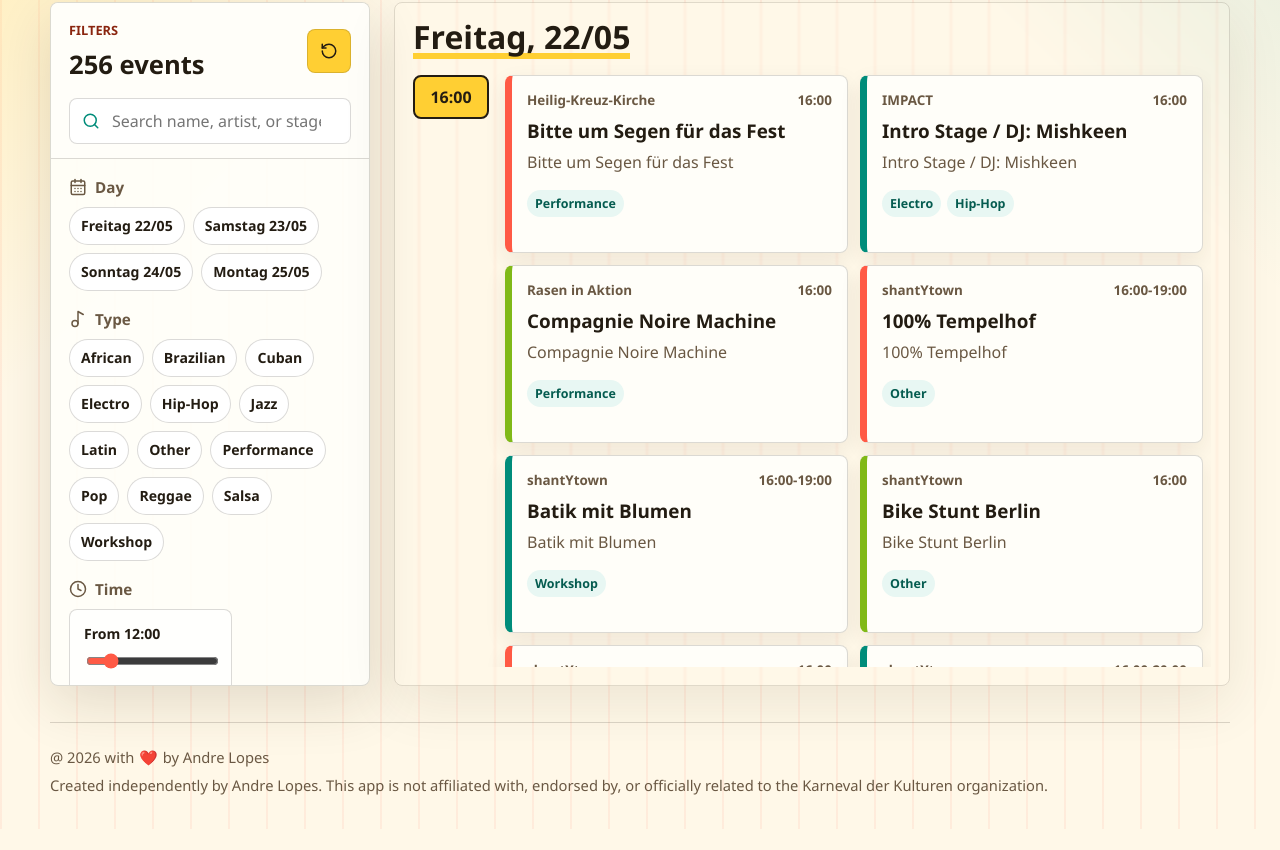
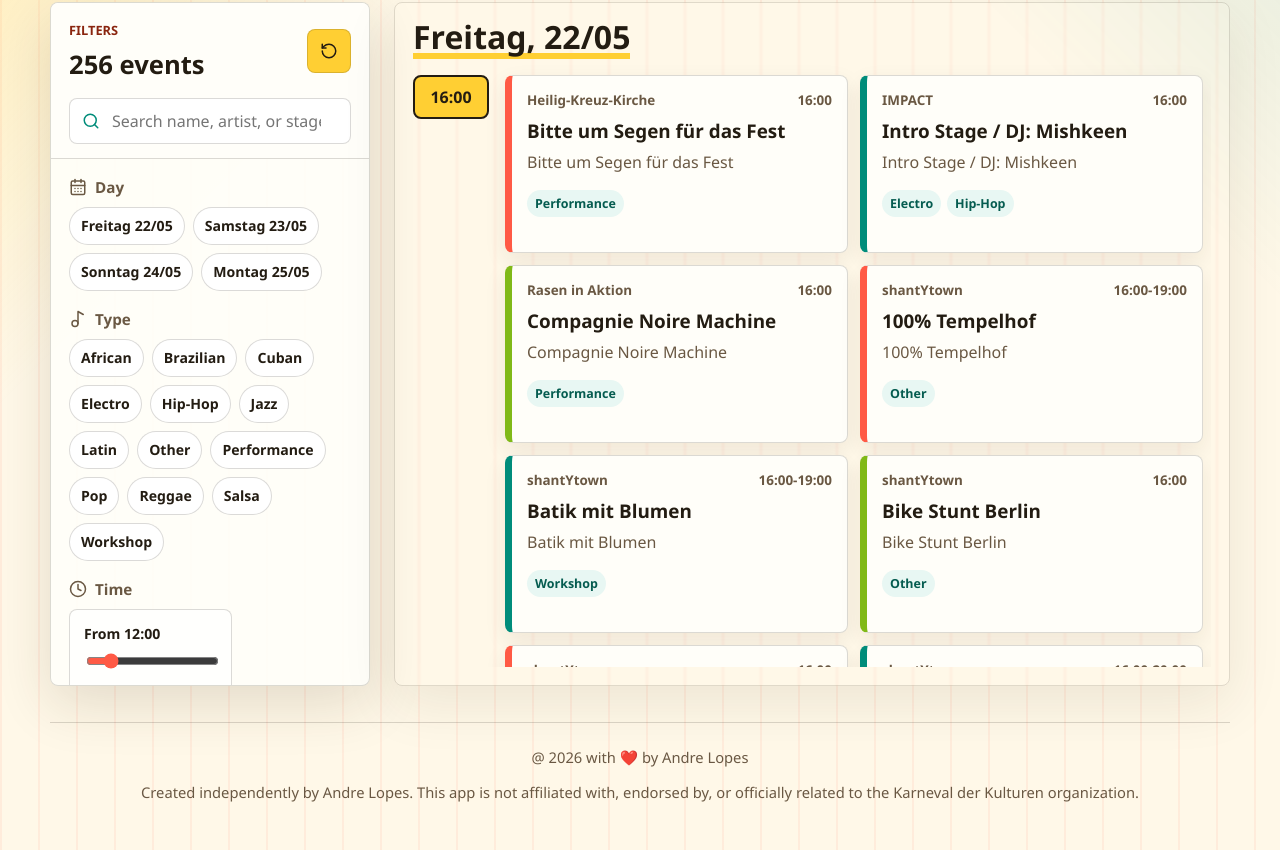
Before and after one commit to alopes2/kdk-event-finder, a React (Vite) app: page / in a window 1280 px wide. Shown: the part 480-1330 px from the top of the page. Before the commit the page ends 1309 px from the top, so only its background shows below. Built offline with nearby package versions, Linux system fonts and the light colour scheme.

Commit message:
Fix footer styling

```diff
--- a/src/styles.css
+++ b/src/styles.css
@@ -452,20 +452,11 @@ h1 {
 }
 
 .site-footer {
-  display: grid;
-  gap: 8px;
+  text-align: center;
   border-top: 1px solid var(--line);
   padding: 24px 0 34px;
   color: var(--muted);
   font-size: 0.92rem;
-}
-
-.site-footer p {
-  display: flex;
-  flex-wrap: wrap;
-  align-items: center;
-  gap: 5px;
-  margin: 0;
 }
 
 .sr-only {
```
